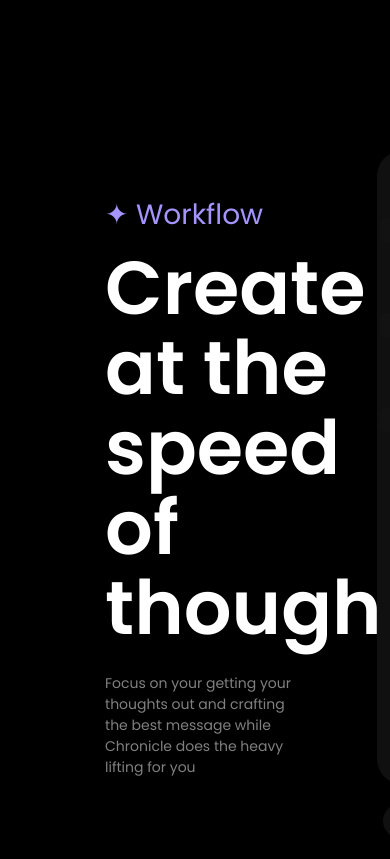
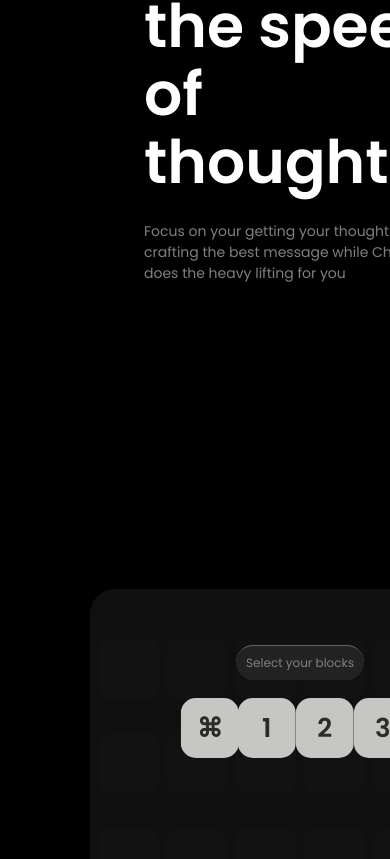
Before and after one commit to BhavyaT-135/Chronicles-of-Mercor, a React (Create React App) app: page / in a window 390 px wide. Shown: the part 1545-2404 px from the top of the page. Built offline with nearby package versions, Linux system fonts and the light colour scheme.

Commit message:
💄 Responsive UI till 600px

```diff
--- a/src/app.css
+++ b/src/app.css
@@ -8,4 +8,11 @@ body {
   width: 100%;
   display: flex;
   flex-direction: column;
+  min-width: 600px;
 }
+
+@media (max-width: 600px) {
+  .App {
+    overflow-x: auto;
+  }
+}
--- a/src/components/Assistant/assistant.css
+++ b/src/components/Assistant/assistant.css
@@ -52,3 +52,11 @@
   color: #808080;
   font-family: 'Poppins', sans-serif;
 }
+
+@media screen and (max-width: 1200px) {
+  .assistant {
+    margin-right: 0;
+    max-width: 700px;
+    max-height: 900px;
+  }
+}
--- a/src/components/Bullets/bullets.css
+++ b/src/components/Bullets/bullets.css
@@ -158,3 +158,11 @@
     transform: scale(1) rotateZ(360deg);
   }
 }
+
+@media screen and (max-width: 1200px) {
+  .bullets {
+    margin-right: 0;
+    max-width: 700px;
+    max-height: 900px;
+  }
+}
--- a/src/components/Content/content.css
+++ b/src/components/Content/content.css
@@ -34,9 +34,13 @@
   }
 }
 
-@media screen and (max-width: 400px) {
+@media screen and (max-width: 1200px) {
   .content-text {
     font-size: 40px;
     padding: 30px;
   }
+
+  .content {
+    width: 80%;
+  }
 }
--- a/src/components/Keyboard/keyboard.css
+++ b/src/components/Keyboard/keyboard.css
@@ -281,3 +281,11 @@
     transform: translateX(-20%);
   }
 }
+
+@media screen and (max-width: 1200px) {
+  .keyboard {
+    margin-right: 0;
+    max-width: 700px;
+    max-height: 900px;
+  }
+}
--- a/src/components/Workflow/workflow.css
+++ b/src/components/Workflow/workflow.css
@@ -121,3 +121,34 @@
     transform: scale(1);
   }
 }
+
+@media screen and (max-width: 1200px) {
+  .workflow {
+    flex-direction: column;
+    margin-top: 50px;
+    height: 200vh;
+  }
+
+  .workflow__left {
+    flex: 1;
+  }
+
+  .workflow__right {
+    flex: 1;
+    min-width: 600px;
+  }
+
+  .workflow__right-buttons {
+    width: 90%;
+    margin-right: 0;
+  }
+
+  .workflow__left-heading {
+    font-size: 22px;
+    line-height: 30px;
+  }
+  .workflow__left-title {
+    font-size: 60px;
+    line-height: 68px;
+  }
+}
```
